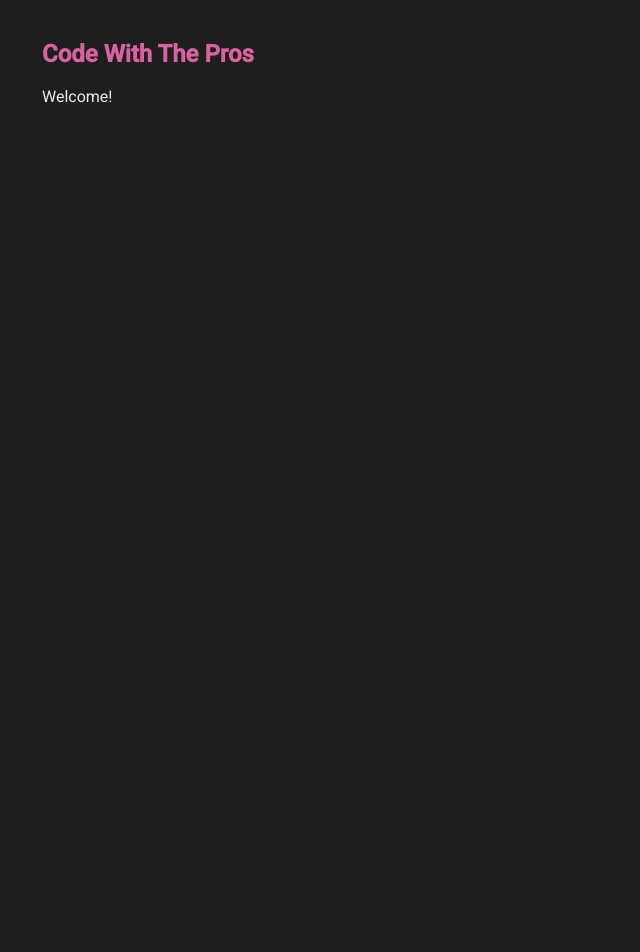
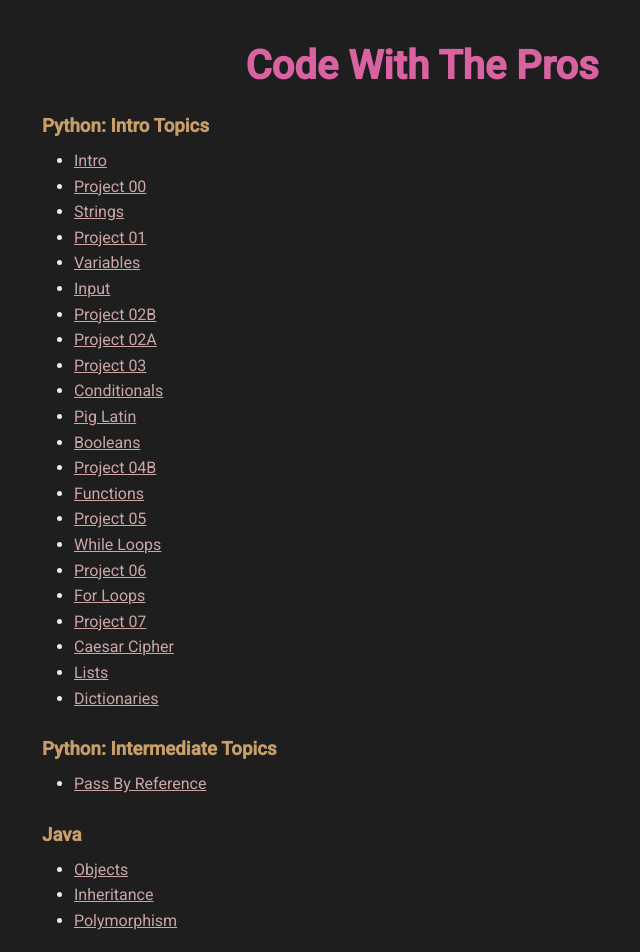
Before and after one commit to lawrluor/code-with-the-pros, a React (Create React App) app: page / in a window 1280 px wide. Shown: the top 952 px of the page, without its empty margins (218-858 px from the left). Before the commit the page ends 800 px from the top, so only its background shows below. Built offline with nearby package versions, Linux system fonts and the light colour scheme.

Commit message:
setup app to have nav bar

```diff
--- a/src/App.js
+++ b/src/App.js
@@ -1,5 +1,5 @@
 import React from 'react';
-import { Link, Route, BrowserRouter as Router, Routes } from 'react-router-dom';
+import { Route, BrowserRouter as Router, Routes } from 'react-router-dom';
 import './App.css';
 
 // Import Lessons
@@ -9,6 +9,7 @@ import { Booleans, CaesarCipher, Conditionals, Dictionaries, ForLoops, Functions
 import Home from './pages/Home';
 import Quiz from './pages/Quiz';
 import Page404 from './pages/Page404';
+import TopNav from './components/TopNav';
 
 function App() {
   const projects = [
@@ -26,44 +27,7 @@ function App() {
   return (
     <Router>
       <div className="App">
-        <nav style={{ display: 'none' }}>
-          {/* Navigation Links */}
-          <ul>
-            <h4>Beginner Topics</h4>
-            <li><Link to="/intro">Intro</Link></li>
-            <li><Link to="/project00">Project 00</Link></li>
-            <li><Link to="/strings">Strings</Link></li>
-            <li><Link to="/project01">Project 01</Link></li>
-            <li><Link to="/variables">Variables</Link></li>
-            <li><Link to="/input">Input</Link></li>
-            <li><Link to="/Project02B">Project 02B</Link></li>
-            <li><Link to="/Project02A">Project 02A</Link></li>
-            <li><Link to="/Project03">Project 03</Link></li>
-            <li><Link to="/conditionals">Conditionals</Link></li>
-            <li><Link to="/pigLatin">Pig Latin</Link></li>
-            <li><Link to="/booleans">Booleans</Link></li>
-            <li><Link to="/Project04B">Project 04B</Link></li>
-            <li><Link to="/functions">Functions</Link></li>
-            <li><Link to="/Project05">Project 05</Link></li>
-            <li><Link to="/whileLoops">While Loops</Link></li>
-            <li><Link to="/Project06">Project 06</Link></li>
-            <li><Link to="/forLoops">For Loops</Link></li>
-            <li><Link to="/Project07">Project 07</Link></li>
-            <li><Link to="/caesarCipher">Caesar Cipher</Link></li>
-            <li><Link to="/lists">Lists</Link></li>
-            <li><Link to="/dictionaries">Dictionaries</Link></li>
-
-            <h4>Intermediate Topics</h4>
-            <li>
-              <Link to="/passByReference">Pass By Reference</Link>
-            </li>
-
-            <h4>Java</h4>
-            <li><Link to="/javaObjects">Objects</Link></li>
-            <li><Link to="/javaInheritance">Inheritance</Link></li>
-            <li><Link to="/javaPolymorphism">Polymorphism</Link></li>
-          </ul>
-        </nav>
+        <TopNav />
 
         <Routes>
           {projects.map((project) => (
--- /dev/null
+++ b/src/components/TopNav.jsx
@@ -0,0 +1,18 @@
+
+import styles from './TopNav.module.css';
+
+const TopNav = () => {
+  return (
+    <nav className={styles.navContainer}>
+      <div className={styles.left}>
+        {/* <a href="/">Home</a> */}
+      </div>
+
+      <div className={styles.right}>
+        {/* <a href="/">Login</a> */}
+      </div>
+    </nav>
+  )
+};
+
+export default TopNav;
--- /dev/null
+++ b/src/components/TopNav.module.css
@@ -0,0 +1,15 @@
+.navContainer {
+  position: absolute;
+  top: 0;
+  left: 0;
+  width: 100%;
+  padding: 20px 25px;
+}
+
+.left {
+  float: left;
+}
+
+.right {
+  float: right;
+}
--- a/src/pages/Home.jsx
+++ b/src/pages/Home.jsx
@@ -1,11 +1,55 @@
 import React from 'react';
+
+import { Link } from 'react-router-dom';
 
 const Home = () => {
   return (
     <div className="lesson-container">
       <section>
-        <h2>Code With The Pros</h2>
-        <p>Welcome!</p>
+        <h1>Code With The Pros</h1>
+
+        <nav>
+          <h3>Python: Intro Topics</h3>
+          <ul>
+            <li><Link to="/intro">Intro</Link></li>
+            <li><Link to="/project00">Project 00</Link></li>
+            <li><Link to="/strings">Strings</Link></li>
+            <li><Link to="/project01">Project 01</Link></li>
+            <li><Link to="/variables">Variables</Link></li>
+            <li><Link to="/input">Input</Link></li>
+            <li><Link to="/Project02B">Project 02B</Link></li>
+            <li><Link to="/Project02A">Project 02A</Link></li>
+            <li><Link to="/Project03">Project 03</Link></li>
+            <li><Link to="/conditionals">Conditionals</Link></li>
+            <li><Link to="/pigLatin">Pig Latin</Link></li>
+            <li><Link to="/booleans">Booleans</Link></li>
+            <li><Link to="/Project04B">Project 04B</Link></li>
+            <li><Link to="/functions">Functions</Link></li>
+            <li><Link to="/Project05">Project 05</Link></li>
+            <li><Link to="/whileLoops">While Loops</Link></li>
+            <li><Link to="/Project06">Project 06</Link></li>
+            <li><Link to="/forLoops">For Loops</Link></li>
+            <li><Link to="/Project07">Project 07</Link></li>
+            <li><Link to="/caesarCipher">Caesar Cipher</Link></li>
+            <li><Link to="/lists">Lists</Link></li>
+            <li><Link to="/dictionaries">Dictionaries</Link></li>
+          </ul>
+
+          <h3>Python: Intermediate Topics</h3>
+          <ul>
+            <li>
+              <Link to="/passByReference">Pass By Reference</Link>
+            </li>
+          </ul>
+
+          <h3>Java</h3>
+          <ul>
+            <li><Link to="/javaObjects">Objects</Link></li>
+            <li><Link to="/javaInheritance">Inheritance</Link></li>
+            <li><Link to="/javaPolymorphism">Polymorphism</Link></li>
+          </ul>
+        </nav>
+
       </section>
     </div>
   );
--- a/src/pages/Python/00Intro.jsx
+++ b/src/pages/Python/00Intro.jsx
@@ -2,6 +2,7 @@ import React from 'react';
 import CodeBlock from '../../components/CodeBlock';
 import Collapsible from '../../components/Collapsible';
 import ProgressBar from '../../components/ProgressBar';
+import TopNav from '../../components/TopNav';
 
 import useSequentialCounter from '../../hooks/useSequentialCounter';
 
@@ -10,6 +11,8 @@ const Intro = () => {
 
   return (
     <div className="lesson-container">
+      <TopNav />
+
       <ProgressBar />
 
       <section>
```
